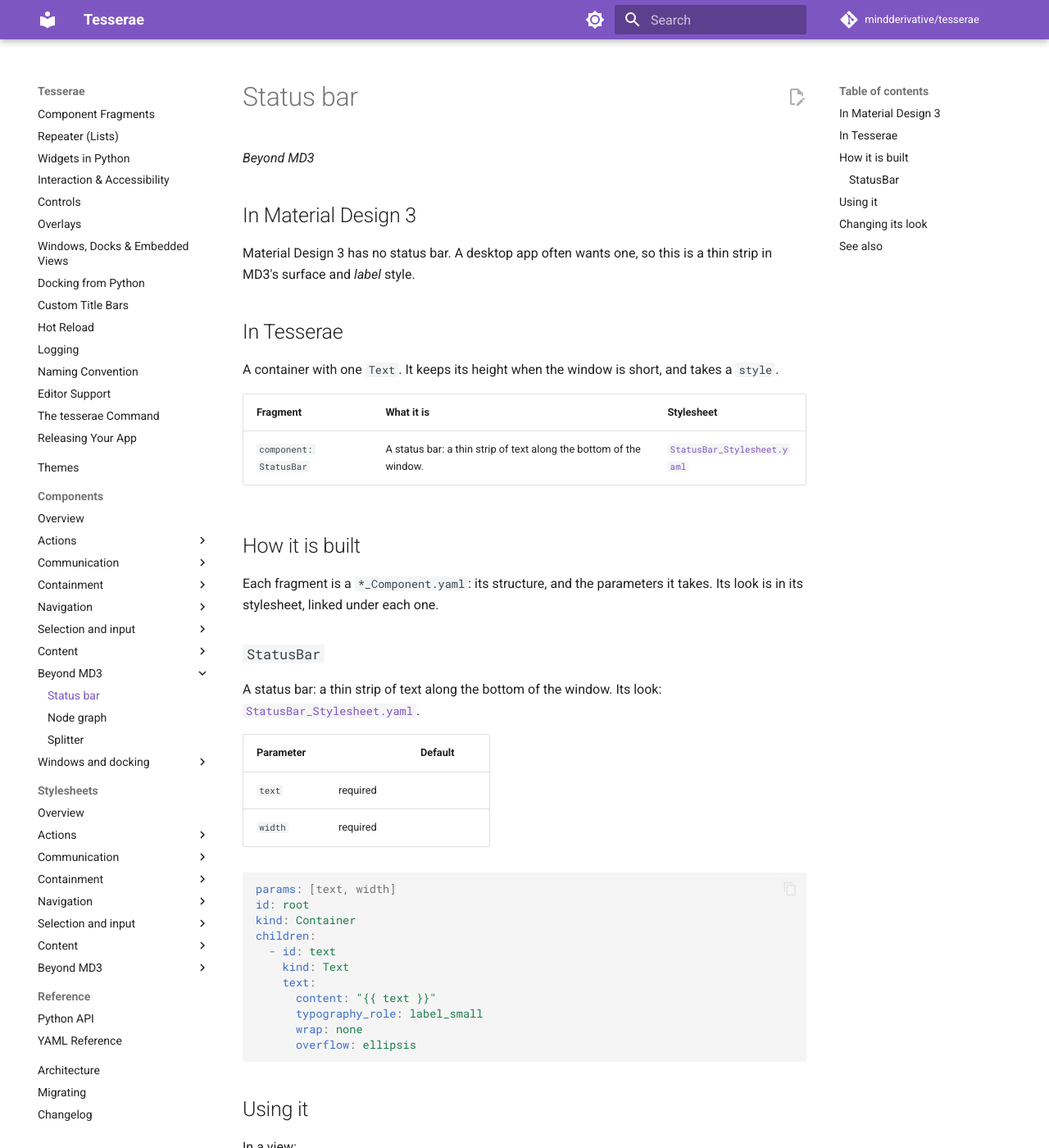
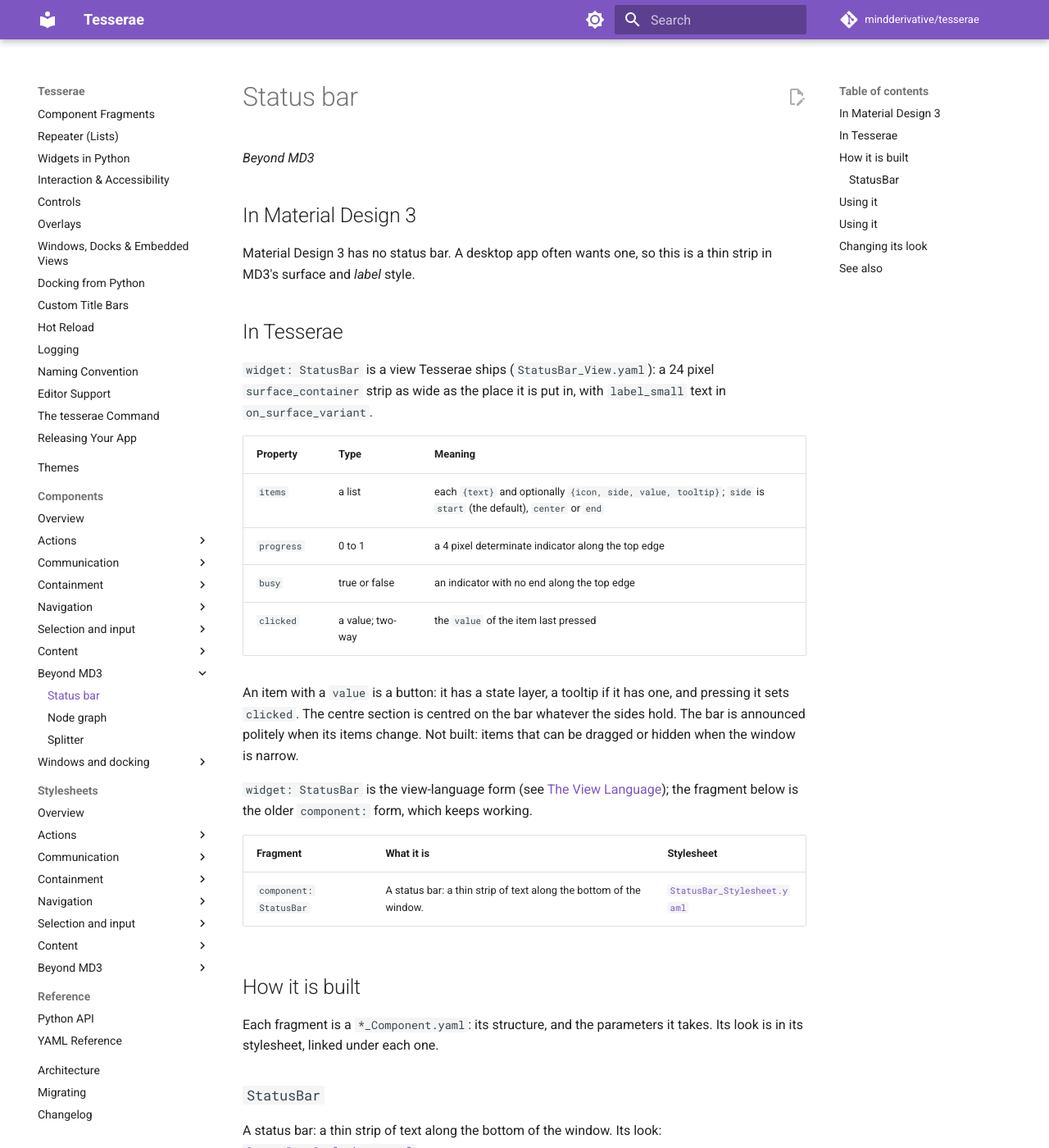
Before and after one commit to mindderivative/tesserae, an MkDocs documentation site: the page built from docs/components/status-bar.md, in a window 1280 px wide and 1400 px high. Shown: the whole window at 82% size. Built offline with MkDocs 1.6.1 and Material for MkDocs 9.7.7, drawn with Linux system fonts in a browser that asks for light colours; comment, search, counter and statistics services are not loaded; some of the changed text lies outside the part shown.

Commit message:
0.5.0 #201: StatusBar, a shipped view (items at the start, centre and end, pressable items with tooltips, a progress edge, announced politely)
Co-Authored-By: Claude Sonnet 5.5 <noreply@anthropic.com>

````diff
--- a/docs/components/status-bar.md
+++ b/docs/components/status-bar.md
@@ -9,7 +9,21 @@ surface and *label* style.
 
 ## In Tesserae
 
-A container with one `Text`. It keeps its height when the window is short, and takes a `style`.
+`widget: StatusBar` is a view Tesserae ships (`StatusBar_View.yaml`): a 24 pixel `surface_container` strip as wide as the place it is put in, with
+`label_small` text in `on_surface_variant`.
+
+| Property | Type | Meaning |
+| --- | --- | --- |
+| `items` | a list | each `{text}` and optionally `{icon, side, value, tooltip}`; `side` is `start` (the default), `center` or `end` |
+| `progress` | 0 to 1 | a 4 pixel determinate indicator along the top edge |
+| `busy` | true or false | an indicator with no end along the top edge |
+| `clicked` | a value; two-way | the `value` of the item last pressed |
+
+An item with a `value` is a button: it has a state layer, a tooltip if it has one, and pressing it sets `clicked`. The centre section is centred on the
+bar whatever the sides hold. The bar is announced politely when its items change. Not built: items that can be dragged or hidden when the window is
+narrow.
+
+`widget: StatusBar` is the view-language form (see [The View Language](../guide/view-language.md)); the fragment below is the older `component:` form, which keeps working.
 
 | Fragment | What it is | Stylesheet |
 | --- | --- | --- |
@@ -44,17 +58,22 @@ children:
 
 ## Using it
 
-In a view:
+```yaml
+name: editor
+widget: Container
+style: {flex_direction: vertical, width: 640, height: 200}
+children:
+  - widget: StatusBar
+    clicked: "{{ item }}"
+    busy: "{{ saving }}"
+    items:
+      - {text: Ready}
+      - {text: Saved, side: center}
+      - {text: "Ln 4, Col 2", side: end, value: goto, tooltip: Go to line}
+      - {text: UTF-8, side: end, icon: home, value: encoding}
+```
 
-```yaml
-# Home_View.yaml
-id: root
-kind: Container
-children:
-  - id: status
-    component: StatusBar
-    with: {text: Ready, width: 640}
-```
+## Using it
 
 In Python:
 
````
Also changed, not shown: design/yaml-language.md (+1 -0 lines), docs/changelog.md (+1 -0 lines), src/tesserae/views/StatusBar_Stylesheet.yaml (added, +10 -0 lines), src/tesserae/views/StatusBar_View.yaml (added, +57 -0 lines), 2 other files.
